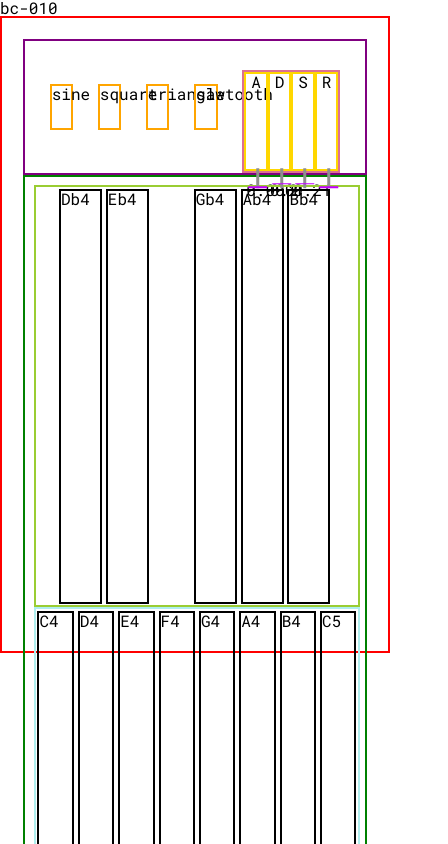
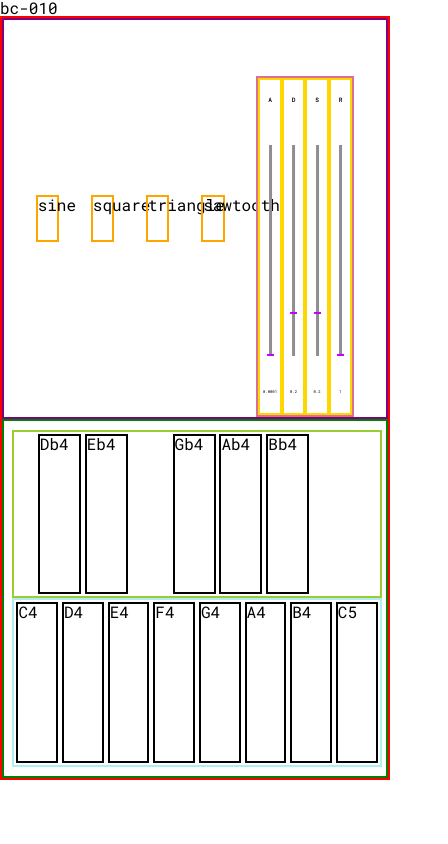
Before and after one commit to bcimbali/bc-010, a React (Create React App) app: page / in a window 390 px wide. Shown: the top 844 px of the page, 448 px wide, since content can reach past the window. Built offline with nearby package versions, Linux system fonts and the light colour scheme.

Commit message:
slider bank flex and fully responsive

```diff
--- a/src/App.css
+++ b/src/App.css
@@ -14,8 +14,8 @@ body {
   border: 2px solid red;
   display: flex;
   flex-direction: column;
-  height: 70vh;
-  padding: 2.5vh;
+  height: 90vh;
+  /* padding: 2.5vh; */
   max-width: 100%;
 }
 
@@ -28,7 +28,7 @@ body {
 .controlPanel {
     border: 2px solid purple;
     display: flex;
-    height: 100vh;
+    height: 50vh;
     justify-content: space-evenly;
 }
 
@@ -59,34 +59,70 @@ body {
   align-self: flex-end;
   border: 2px solid palevioletred;
   display: flex;
-  height: 75%;
+  height: 40vh;
 }
 
+/* Outer container for each slider strip */
 .envelopeSlider {
   border: 2px solid gold;
   display: flex;
-  /* height: auto; */
+  /* height: 30vh; */
   width: 5vw;
   flex-direction: column;
-  justify-content: flex-start;
+  justify-content: space-between;
 }
 
+/* Container that holds the actual html range input tag as its child */
 .slider-container {
-  height: 100%;
-  width: 5vw;
-  padding: 9vh 3vw 0 0;
+  align-self: center;
+  /* border: 1px dashed purple; */
 }
 
+/* Div that holds the slider container and its html input */
+.slider-housing {
+  display: flex;
+  justify-content: center;
+/*   height:25vh; */
+  width: 100%;
+}
+
+/* Div container for the number displayed for range slider value */
+.slider-number-container {
+  align-items: center;
+  display: flex;
+  justify-content: center;
+  font-size: 1vw;
+  height: 5vh;
+  text-align: center;
+  vertical-align: middle;
+  width: 100%;
+}
+
+/* Styling for actual slider number */
 .slider-number {
   margin: 0;
   text-align: center;
 }
 
-/* Actual slider */
+/* Div container for the slider name at top of slider strip */
+.slider-label-container {
+  align-items: center;
+  display: flex;
+  justify-content: center;
+  font-size: 1.5vw;
+  height: 5vh;
+  text-align: center;
+  vertical-align: middle;
+  width: 100%;
+}
+
+/* Styling for slider label name at top */
 .slider-label {
+  font-weight: bold;
   text-align: center;
 }
 
+/* Custom styling for HTML Range Input slider */
 .html-slider {
   -webkit-transform:rotate(270deg);
   -moz-transform:rotate(270deg);
@@ -95,8 +131,9 @@ body {
   transform:rotate(270deg);
   -webkit-appearance: none;
   appearance: none;
-  width: 5vw; /* This is actually the height of the slider */
-  height: 3px; /* This is actually the fatness of the slider */
+  cursor: pointer;
+  width: 25vh; /* This is actually the height of the slider - don't be deceived by the width property */
+  height: 0.75vw; /*  This is actually the fatness of the slider */
   background: #8f8e8e; /* Grey background */
   outline: none; /* Remove outline */
 }
@@ -106,7 +143,7 @@ body {
   -webkit-appearance: none; /* Override default look */
   appearance: none;
   width: 0.5vw; /* Set a specific slider handle width */
-  height: 2.25vh; /* Slider handle height */
+  height: 1.75vw; /* Slider handle height */
   background: #c300ff; /* Green background */
   cursor: pointer; /* Cursor on hover */
 }
@@ -145,7 +182,7 @@ body {
   border: 2px solid green;
   display: flex;
   flex-direction: column;
-  height: 100vh;
+  height: 40vh;
   padding: 1vh;
 }
 
--- a/src/components/EnvelopeSlider/EnvelopeSlider.jsx
+++ b/src/components/EnvelopeSlider/EnvelopeSlider.jsx
@@ -30,7 +30,12 @@ class EnvelopeSlider extends Component {
   render() {
     return(
       <div className="envelopeSlider">
-        <label className="slider-label" htmlFor={this.props.adsr}>{this.props.abbr}</label>
+        <div className="slider-label-container">
+          <label className="slider-label" htmlFor={this.props.adsr}>
+            {this.props.abbr}
+          </label>
+        </div>
+        <div className="slider-housing">
           <div className="slider-container">
             <input
               adsr={this.props.type}
@@ -43,7 +48,12 @@ class EnvelopeSlider extends Component {
               value={this.props.value}
             />
           </div>
-        <p className="slider-number" >{this.props.value}</p>
+        </div>
+        <div className="slider-number-container">
+          <p className="slider-number" >
+            {this.props.value}
+          </p>
+        </div>
       </div>
     );
   }
```
Lines whose indentation alone changed are shown as unchanged.
